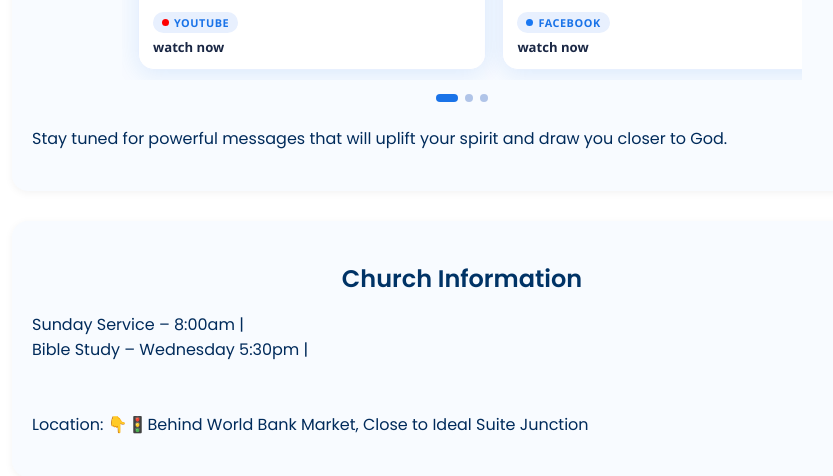
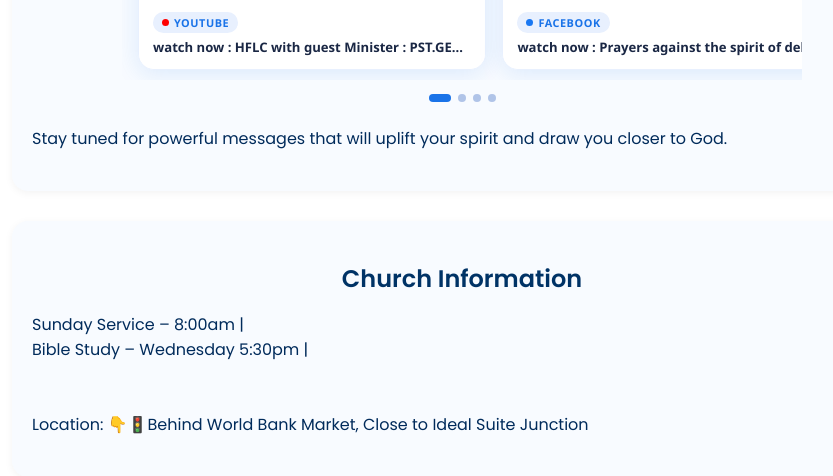
Before and after one commit to hflcrehobothplace-create/Rehoboth-Place.HFLC, a Flask app: page / in a window 1280 px wide. Shown: the part 1515-1991 px from the top of the page, without its empty margins (178-1011 px from the left). Run offline with Flask 3, Linux system fonts and the light colour scheme; some libraries are stand-ins or nearby versions.

Commit message:
Update watch now messages in index.html

```diff
--- a/templates/index.html
+++ b/templates/index.html
@@ -826,7 +826,7 @@ header {
         </div>
         <div class="card-footer">
           <span class="badge yt-badge"><span class="dot"></span>YouTube</span>
-          <p>watch now</p>
+          <p>watch now : HFLC with guest Minister : <b>PST.GEORGE IZUNWA</b></p>
         </div>
       </div>
 
@@ -856,7 +856,7 @@ header {
         </div>
         <div class="card-footer">
           <span class="badge fb-badge"><span class="dot"></span>Facebook</span>
-          <p>watch now</p>
+          <p>watch now : Prayers against the spirit of delay</p>
         </div>
       </div>
 
@@ -879,7 +879,7 @@ header {
         </div>
         <div class="card-footer">
           <span class="badge yt-badge"><span class="dot"></span>YouTube</span>
-          <p>watch now</p>
+          <p>watch now : HFLC with guest MINISTER : <b>PST.GEORGE IZUNWA</b></p>
         </div>
       </div>
 
@@ -896,16 +896,16 @@ header {
 
 
       <!-- ── CARD 4: Facebook ── -->
-    <!-- <div class="hflc-media-card">
+     <div class="hflc-media-card">
         <div class="embed-wrap">
           <iframe src="https://www.facebook.com/plugins/post.php?href=https%3A%2F%2Fwww.facebook.com%2Fhflc.inc%2Fposts%2Fpfbid028wXo1a73TL34ZGB7W9eULjz4GsFGu8AG2kaxprxUFp3hzNi1F6TtVVVj3pCuXD5Rl&show_text=true&width=500" width="500" height="441" style="border:none;overflow:hidden" scrolling="no" frameborder="0" allowfullscreen="true" allow="autoplay; clipboard-write; encrypted-media; picture-in-picture; web-share">
     </iframe>
         </div>
         <div class="card-footer">
           <span class="badge fb-badge"><span class="dot"></span>Facebook</span>
-          <p>watch now</p>
+          <p>Follw us now on Facebook</p>
         </div>
-      </div> -->
+      </div>
 
       <!-- Add more cards here following the same pattern -->
 
```
